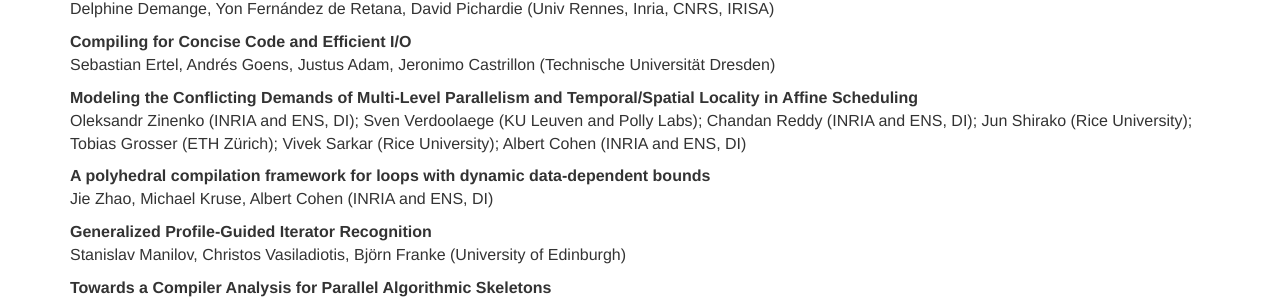
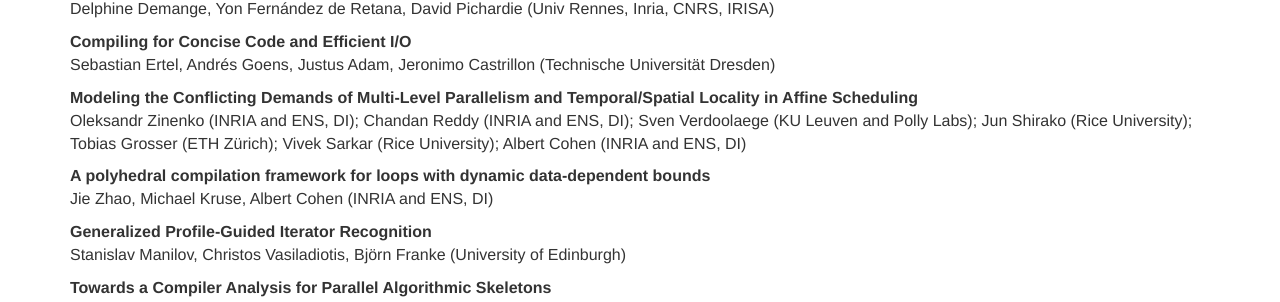
Before and after one commit to cc-conference/18, a Jekyll site: the page built from accepted-papers.html, in a window 1280 px wide and 1294 px high. Shown: the part 380-682 px from the top of the window. Built offline with Jekyll 4.4.1, drawn with Linux system fonts in a browser that asks for light colours; nearby versions of some CDN libraries.

```diff
--- a/accepted-papers.html
+++ b/accepted-papers.html
@@ -54,7 +54,7 @@ Sebastian Ertel, Andrés Goens, Justus Adam, Jeronimo Castrillon (Technische Uni
 <strong>
 Modeling the Conflicting Demands of Multi-Level Parallelism and Temporal/Spatial Locality in Affine Scheduling
 </strong><br/>
-Oleksandr Zinenko (INRIA and ENS, DI); Sven Verdoolaege (KU Leuven and Polly Labs); Chandan Reddy (INRIA and ENS, DI); Jun Shirako (Rice University); Tobias Grosser (ETH Zürich); Vivek Sarkar (Rice University); Albert Cohen (INRIA and ENS, DI)
+Oleksandr Zinenko (INRIA and ENS, DI); Chandan Reddy (INRIA and ENS, DI); Sven Verdoolaege (KU Leuven and Polly Labs); Jun Shirako (Rice University); Tobias Grosser (ETH Zürich); Vivek Sarkar (Rice University); Albert Cohen (INRIA and ENS, DI)
 </p>
 
 <p>
```
